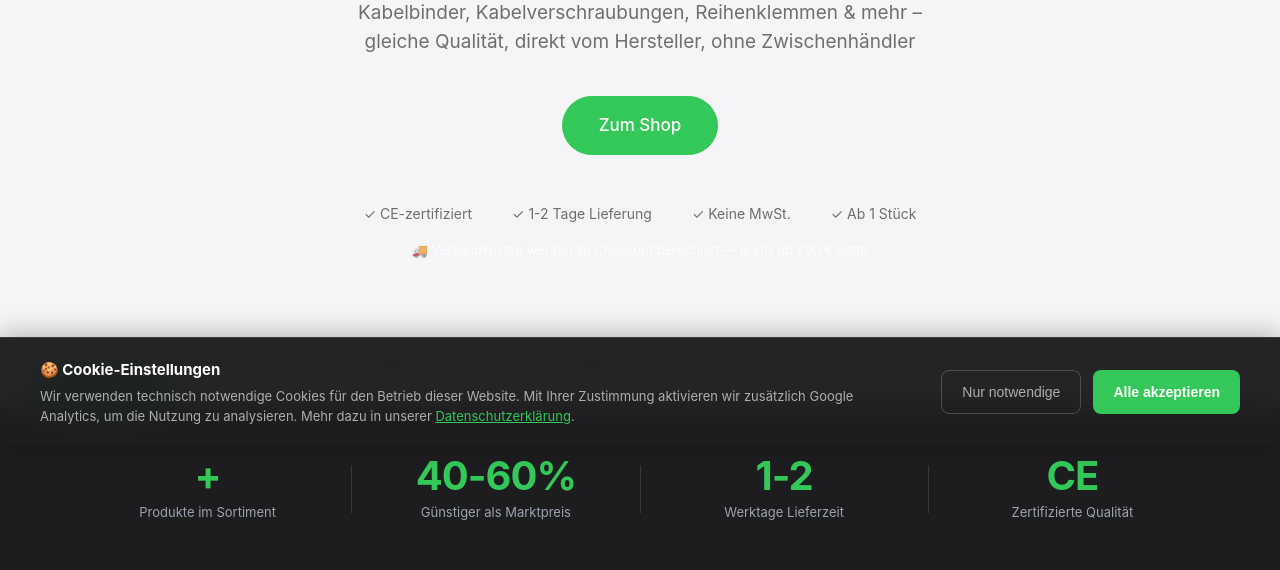
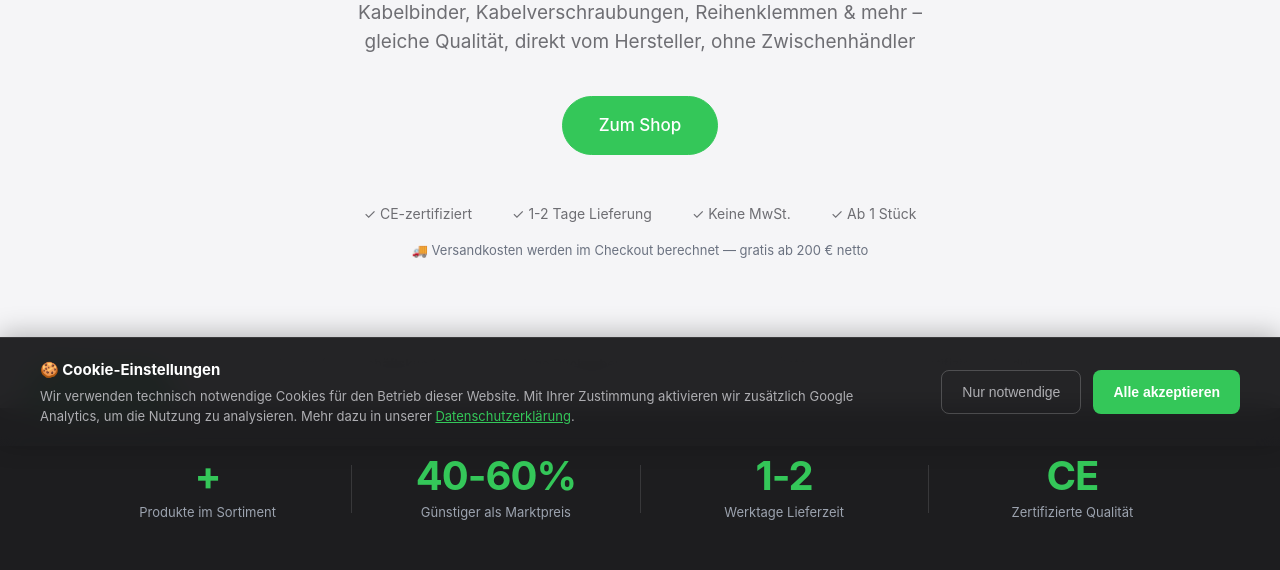
Before and after one commit to sapancis/imera-elektro-b2b, a Node project: template views/index.ejs in a window 1280 px wide. Shown: the part 354-924 px from the top of the page. Run offline with Node 20 templates, Linux system fonts and the light colour scheme; the template is opened without the code that fills it, so the values that code supplies are empty.

Commit message:
fix: anasayfa kargo notu beyaz yerine gri (açık hero arka planında görünmüyordu)
Co-Authored-By: Claude Opus 4.8 <noreply@anthropic.com>

```diff
--- a/views/index.ejs
+++ b/views/index.ejs
@@ -16,7 +16,7 @@
         <span>✓ Keine MwSt.</span>
         <span>✓ Ab 1 Stück</span>
       </div>
-      <p class="hero-shipping-note" style="margin-top:0.9rem;font-size:13px;color:rgba(255,255,255,0.78)">🚚 Versandkosten werden im Checkout berechnet — gratis ab 200 € netto</p>
+      <p class="hero-shipping-note" style="margin-top:0.9rem;font-size:13px;color:#6B7280">🚚 Versandkosten werden im Checkout berechnet — gratis ab 200 € netto</p>
     </div>
   </section>
 
```
